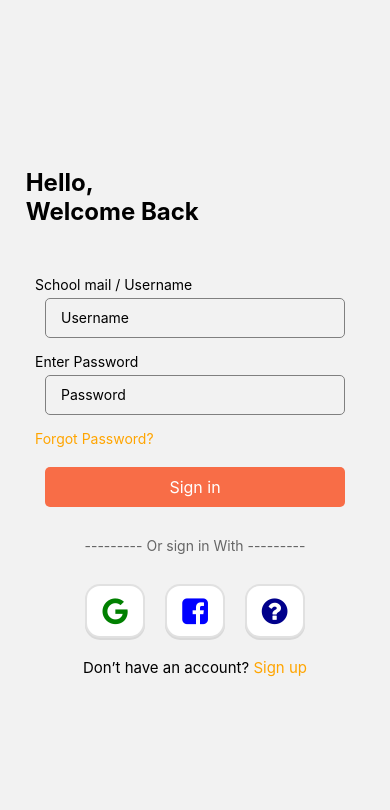
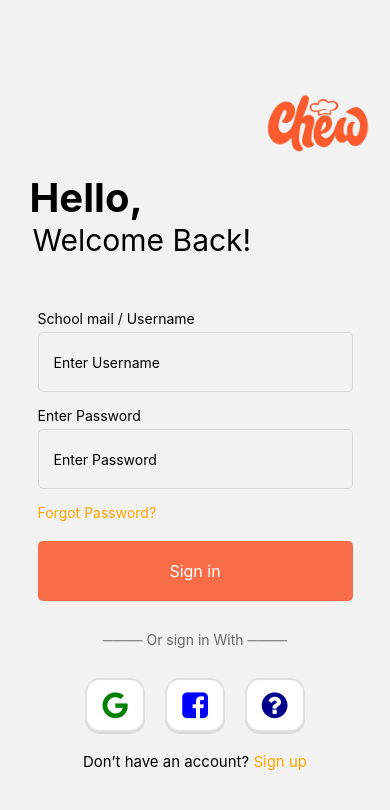
Before and after one commit to bilalStudy/ChewTestApplication, a React Native app in the folder AppChew/: screen /Login in a window 390 px wide. Shown: the top 810 px of the page. Built offline with nearby package versions, Linux system fonts and the light colour scheme; no server answers.

Commit message:
Login degsign finished

```diff
--- a/AppChew/screens/LoginScreen.tsx
+++ b/AppChew/screens/LoginScreen.tsx
@@ -1,10 +1,9 @@
 import { useNavigation } from '@react-navigation/core';
-import React, { useEffect, useState, useContext } from 'react';
+import React, { useState, useContext } from 'react';
 import { AuthContext } from '../context/AuthContext';
 import {
   Image,
   Alert,
-  KeyboardAvoidingView,
   StyleSheet,
   Text,
   TextInput,
@@ -20,7 +19,6 @@ const LoginScreen = () => {
   const [password, setPassword] = useState('');
 
   const navigation = useNavigation();
-
   const { login } = useContext(AuthContext);
 
   const handleLogin = async () => {
@@ -28,7 +26,6 @@ const LoginScreen = () => {
     if (result) {
       console.log('logged in');
       login(result.user);
-      // @ts-ignore
       navigation.navigate('Home');
     } else {
       Alert.alert('Error', 'Invalid username or password');
@@ -55,48 +52,47 @@ const LoginScreen = () => {
 
   return (
     <View style={styles.container}>
-      <View></View>
-      <Text style={styles.title}> Hello,{'\n'} Welcome Back </Text>
+      <View style={styles.imageContainer}>
+        <Image
+          source={require('../assets/chewlogo1.jpg')}
+          style={styles.image}
+        />
+      </View>
+      <View>
+        <Text style={styles.title}>
+          <Text style={styles.boldText}> Hello,</Text>
+          {'\n'} <Text style={styles.lightBoldText}> Welcome Back!</Text>
+        </Text>
+      </View>
 
       <Text style={styles.text}>School mail / Username</Text>
-      <View style={styles.itemCenter}>
+      <View style={styles.inputContainer}>
         <TextInput
           style={styles.input}
-          placeholder="Username"
+          placeholder="Enter Username"
           value={username}
-          onChangeText={(text) => setUsername(text)}
+          onChangeText={setUsername}
         />
       </View>
 
       <Text style={styles.text}>Enter Password</Text>
-      <View style={styles.itemCenter}>
+      <View style={styles.inputContainer}>
         <TextInput
           style={styles.input}
-          placeholder="Password"
+          placeholder="Enter Password"
           value={password}
-          onChangeText={(text) => setPassword(text)}
+          onChangeText={setPassword}
           secureTextEntry
         />
       </View>
       <TouchableOpacity onPress={() => {}}>
-        <Text style={styles.innerText}>Forgot Password?</Text>
+        <Text style={styles.forgotPasswordText}>Forgot Password?</Text>
       </TouchableOpacity>
-      <View style={styles.itemCenter}>
-        <TouchableOpacity onPress={handleLogin} style={styles.button}>
-          <Text style={styles.buttonText}>Sign in</Text>
-        </TouchableOpacity>
-      </View>
+      <TouchableOpacity onPress={handleLogin} style={styles.button}>
+        <Text style={styles.buttonText}>Sign in</Text>
+      </TouchableOpacity>
 
-      <Text
-        style={{
-          textAlign: 'center',
-          color: '#666',
-          marginBottom: 10,
-          marginTop: 10,
-        }}
-      >
-        --------- Or sign in With ---------
-      </Text>
+      <Text style={styles.orSignInWithText}>──── Or sign in With ────</Text>
 
       <View style={styles.socialIconsContainer}>
         <TouchableOpacity onPress={handleGmailLogin} style={styles.socialIcon}>
@@ -113,14 +109,12 @@ const LoginScreen = () => {
         </TouchableOpacity>
       </View>
 
-      <Text style={{ textAlign: 'center', fontSize: 15, marginTop: 20 }}>
-        Don’t have an account? <Text style={{ color: 'orange' }}>Sign up</Text>
+      <Text style={styles.createAccountText}>
+        Don’t have an account? <Text style={styles.signUpText}>Sign up</Text>
       </Text>
     </View>
   );
 };
-
-export default LoginScreen;
 
 const styles = StyleSheet.create({
   container: {
@@ -129,36 +123,69 @@ const styles = StyleSheet.create({
     paddingHorizontal: 20,
   },
   title: {
-    fontSize: 24,
+    marginBottom: '15%',
+  },
+  imageContainer: {
+    alignItems: 'flex-end',
+  },
+  image: {
+    width: '30%',
+    height: 100,
+    resizeMode: 'contain',
+  },
+  boldText: {
+    fontStyle: 'normal',
+    fontSize: 40,
     fontWeight: 'bold',
-    marginBottom: 50,
+  },
+  lightBoldText: {
+    fontSize: 30,
+    fontWeight: 'normal',
+    color: 'black',
+  },
+  text: {
+    marginBottom: 5,
+    marginLeft: '5%',
+  },
+  inputContainer: {
+    justifyContent: 'center',
+    alignItems: 'center',
+    marginBottom: 15,
   },
   input: {
-    height: 40,
-    width: 300,
-    borderColor: 'gray',
+    height: 60,
+    width: '90%',
+    borderColor: '#D9D9D9',
     borderWidth: 1,
     borderRadius: 5,
-    marginBottom: 15,
     paddingHorizontal: 15,
   },
   button: {
-    height: 40,
-    width: 300,
+    height: 60,
+    width: '90%',
     marginTop: 20,
     backgroundColor: '#F86D47',
-    paddingVertical: 10,
+    justifyContent: 'center',
+    alignItems: 'center',
     borderRadius: 5,
     marginBottom: 20,
+    alignSelf: 'center',
   },
   buttonText: {
     color: 'white',
     fontSize: 16,
     textAlign: 'center',
+    alignSelf: 'center',
   },
-  innerText: {
+  forgotPasswordText: {
     color: 'orange',
-    marginLeft: 15,
+    marginLeft: '5%',
+  },
+  orSignInWithText: {
+    textAlign: 'center',
+    color: '#666',
+    marginBottom: 10,
+    marginTop: 10,
   },
   socialIconsContainer: {
     flexDirection: 'row',
@@ -181,14 +208,14 @@ const styles = StyleSheet.create({
     },
     shadowOpacity: 0.1,
   },
-  text: {
-    textAlign: 'left',
-    marginBottom: 5,
-    marginLeft: 15,
+  createAccountText: {
+    textAlign: 'center',
+    fontSize: 15,
+    marginTop: 20,
   },
-  itemCenter: {
-    justifyContent: 'center',
-    alignContent: 'center',
-    alignItems: 'center',
+  signUpText: {
+    color: 'orange',
   },
 });
+
+export default LoginScreen;
```
Also changed, not shown: AppChew/assets/chewlogo1.jpg (added), 1 other file (tests, documents, lock files or other folders).
